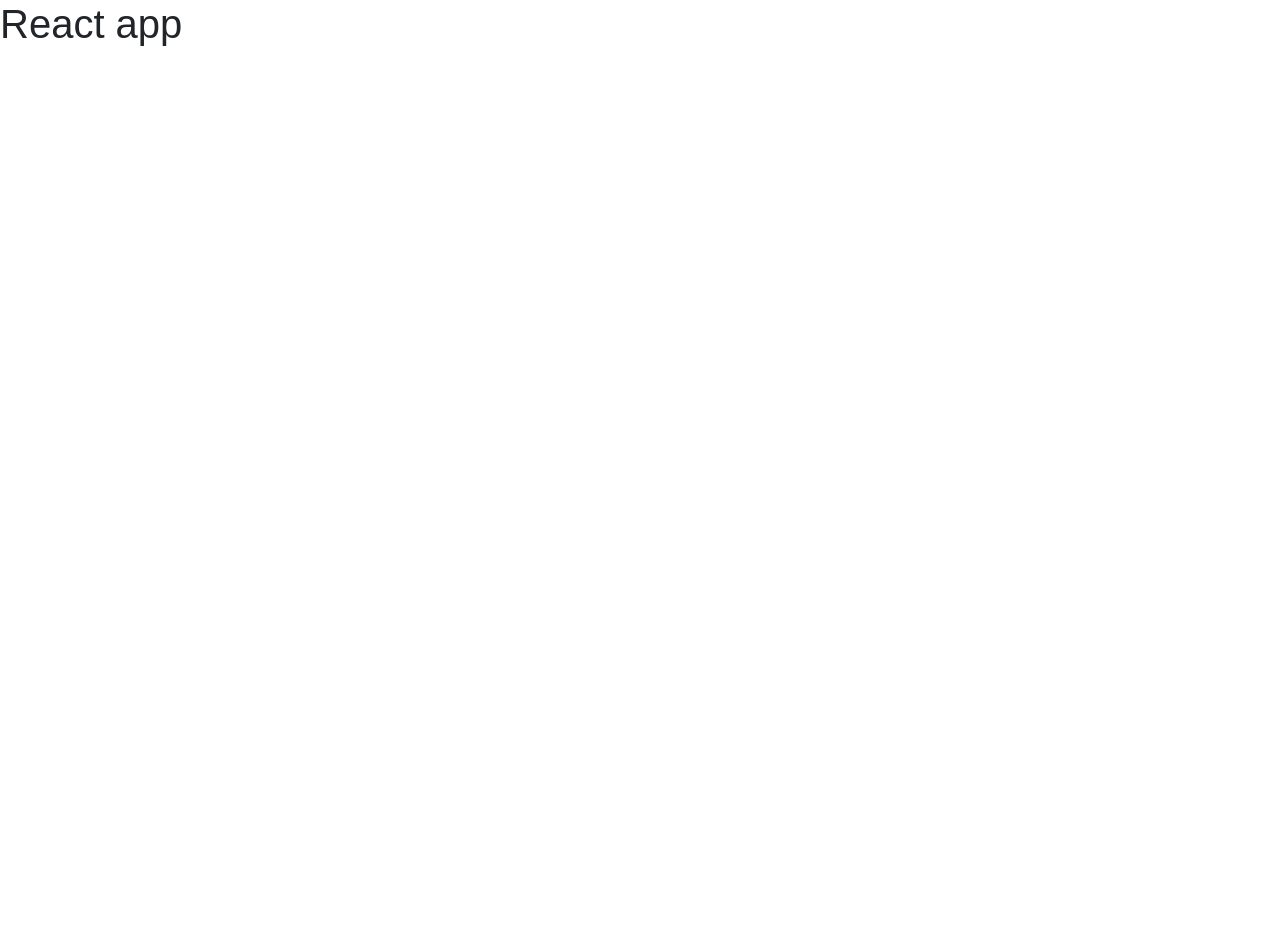
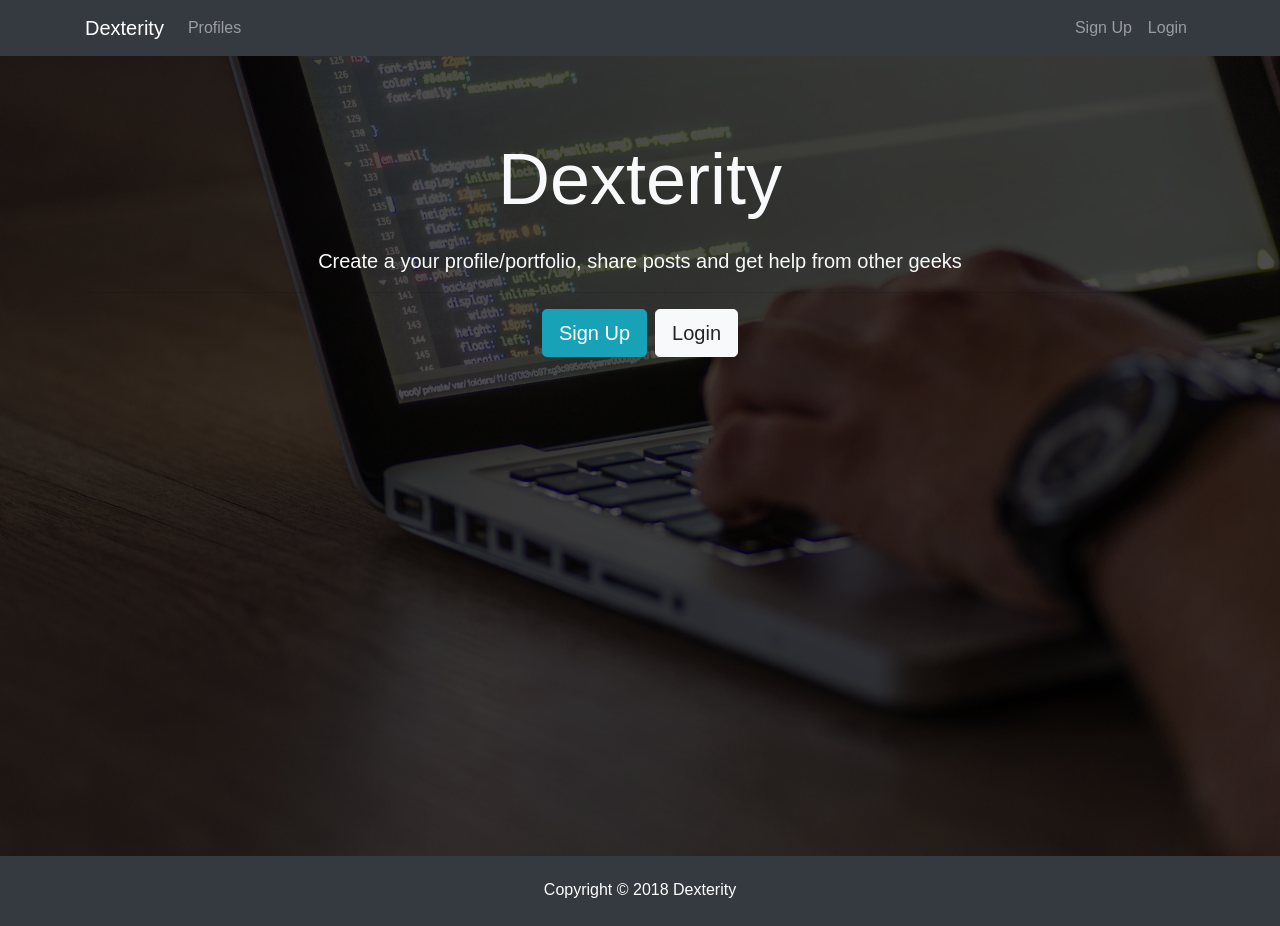
Before and after one commit to ApexAdam/dexterity, a React (Create React App) app in the folder client/: page / in a window 1280 px wide. Before the commit the page ends 800 px from the top, so only its background shows below. Built offline with nearby package versions, Linux system fonts and the light colour scheme.

Commit message:
Create basic layout

```diff
--- a/client/src/App.js
+++ b/client/src/App.js
@@ -1,11 +1,18 @@
-import React, { Component } from 'react';
+import React, {Component} from 'react';
 import './App.css';
+
+import Navbar from './components/layout/Navbar'
+import Footer from './components/layout/Footer'
+import Landing from './components/layout/Landing'
+
 
 class App extends Component {
     render() {
         return (
             <div className="App">
-        <h1>React app</h1>
+                <Navbar/>
+                <Landing/>
+                <Footer/>
             </div>
         );
     }
--- /dev/null
+++ b/client/src/components/layout/Footer.js
@@ -0,0 +1,9 @@
+import React from 'react'
+
+export default () => {
+    return(
+    <footer className="bg-dark text-white mt-5 p-4 text-center">
+        Copyright &copy; {new Date().getFullYear()} Dexterity
+    </footer>
+    )
+}
--- /dev/null
+++ b/client/src/components/layout/Landing.js
@@ -0,0 +1,27 @@
+import React, {Component} from 'react';
+
+class Landing extends Component {
+    render() {
+        return (
+            <div className="landing">
+                <div className="dark-overlay landing-inner text-light">
+                    <div className="container">
+                        <div className="row">
+                            <div className="col-md-12 text-center">
+                                <h1 className="display-3 mb-4">Dexterity
+                                </h1>
+                                <p className="lead"> Create a your profile/portfolio, share posts and get help from
+                                    other geeks</p>
+                                <hr/>
+                                <a href="register.html" className="btn btn-lg btn-info mr-2">Sign Up</a>
+                                <a href="login.html" className="btn btn-lg btn-light">Login</a>
+                            </div>
+                        </div>
+                    </div>
+                </div>
+            </div>
+        );
+    }
+}
+
+export default Landing;
--- /dev/null
+++ b/client/src/components/layout/Navbar.js
@@ -0,0 +1,36 @@
+import React, {Component} from 'react';
+
+class Navbar extends Component {
+    render() {
+        return (
+            <nav className="navbar navbar-expand-sm navbar-dark bg-dark mb-4">
+                <div className="container">
+                    <a className="navbar-brand" href="landing.html">Dexterity</a>
+                    <button className="navbar-toggler" type="button" data-toggle="collapse" data-target="#mobile-nav">
+                        <span className="navbar-toggler-icon"></span>
+                    </button>
+
+                    <div className="collapse navbar-collapse" id="mobile-nav">
+                        <ul className="navbar-nav mr-auto">
+                            <li className="nav-item">
+                                <a className="nav-link" href="profiles.html"> Profiles
+                                </a>
+                            </li>
+                        </ul>
+
+                        <ul className="navbar-nav ml-auto">
+                            <li className="nav-item">
+                                <a className="nav-link" href="register.html">Sign Up</a>
+                            </li>
+                            <li className="nav-item">
+                                <a className="nav-link" href="login.html">Login</a>
+                            </li>
+                        </ul>
+                    </div>
+                </div>
+            </nav>
+        );
+    }
+}
+
+export default Navbar;
```
Lines whose indentation alone changed are shown as unchanged.
